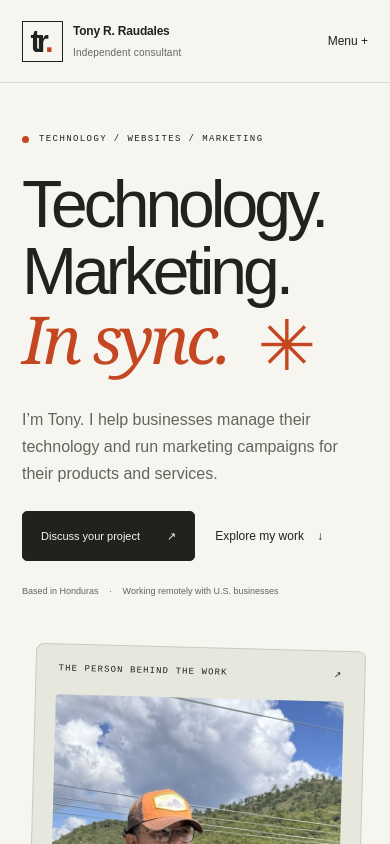
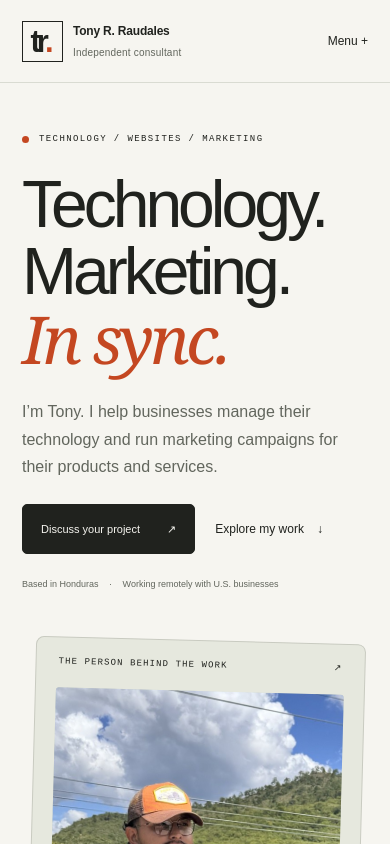
Before and after one commit to LucatonyRaudales/portfolio, a Next.js app: page / in a window 390 px wide. Shown: the top 844 px of the page. Built offline with nearby package versions, Linux system fonts and the light colour scheme.

Commit message:
Remove decorative asterisk from hero heading

```diff
--- a/pages/index.tsx
+++ b/pages/index.tsx
@@ -291,9 +291,6 @@ export default function Home() {
               Marketing.
               <br />
               <span className="serif">In sync.</span>
-              <span className="hero-asterisk" aria-hidden="true">
-                ✳
-              </span>
             </h1>
             <p className="hero-description">
               I’m Tony. I help businesses manage their technology and run
--- a/styles/globals.css
+++ b/styles/globals.css
@@ -178,14 +178,6 @@ summary:focus-visible {
 }
 .hero h1 .serif {
   color: var(--orange);
-}
-.hero-asterisk {
-  display: inline-block;
-  margin-left: 35px;
-  color: var(--orange);
-  font-size: 85px;
-  vertical-align: middle;
-  font-weight: 400;
 }
 .hero-description {
   font-size: 17px;
@@ -807,10 +799,6 @@ summary:focus-visible {
     font-size: 75px;
     letter-spacing: -4.5px;
   }
-  .hero-asterisk {
-    font-size: 65px;
-    margin-left: 20px;
-  }
   .hero-actions {
     gap: 15px;
   }
@@ -920,10 +908,6 @@ summary:focus-visible {
     font-size: clamp(66px, 13vw, 92px);
     letter-spacing: -4px;
     line-height: 1.01;
-  }
-  .hero-asterisk {
-    font-size: 70px;
-    margin-left: 30px;
   }
   .hero-description {
     font-size: 16px;
```
